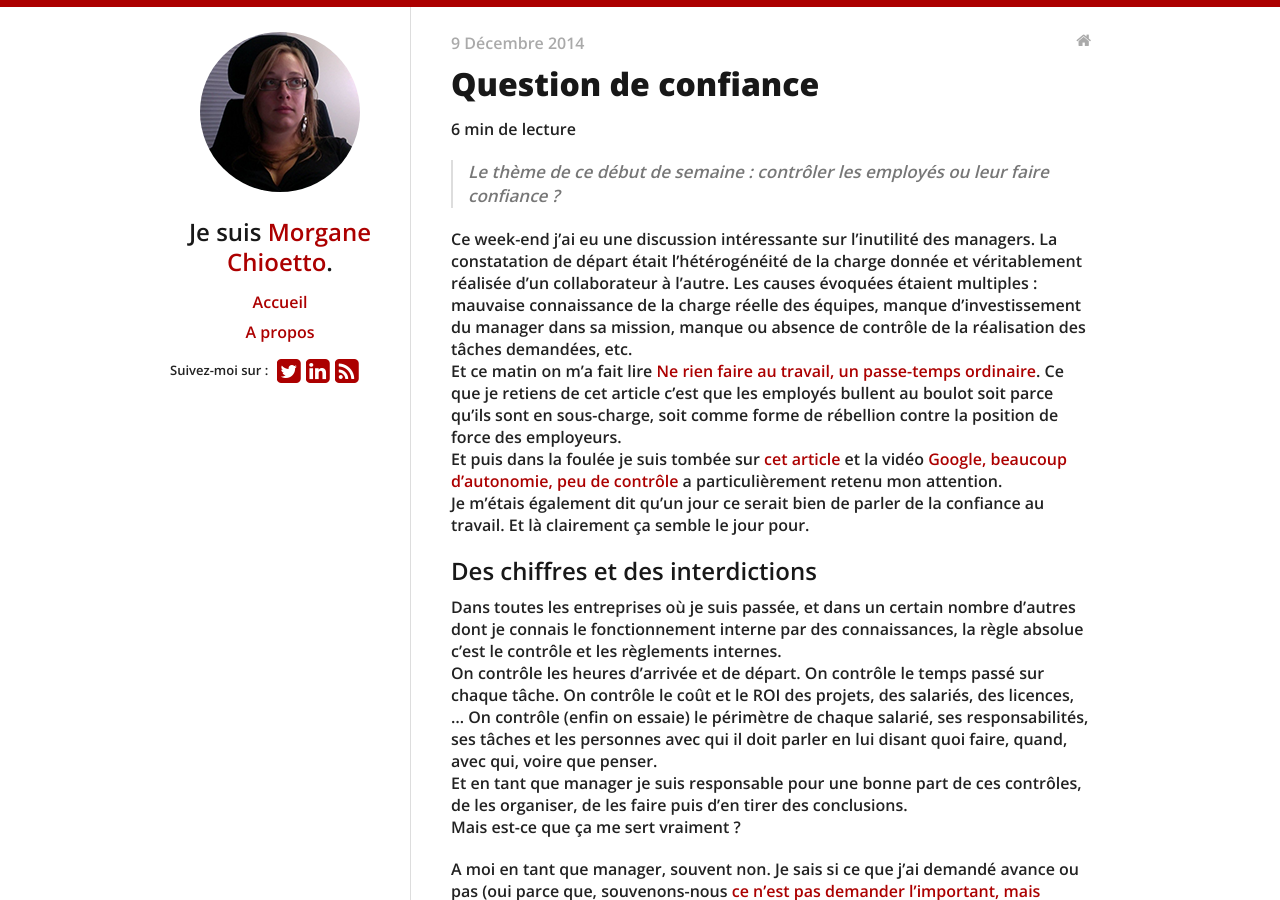
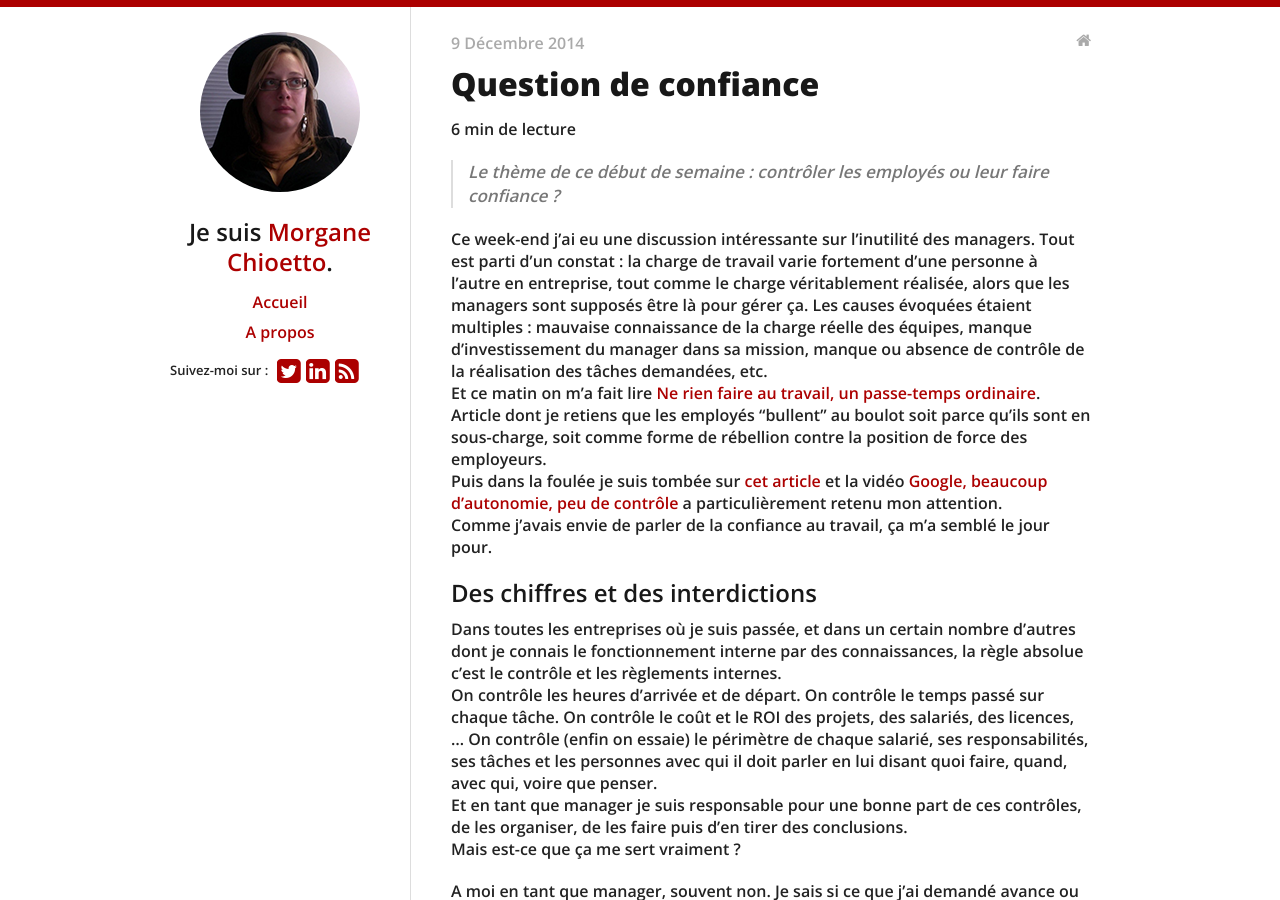
Before and after one commit to chipisan/blog, a Jekyll site: the page built from _posts/2014-12-09-question-confiance.md, in a window 1280 px wide and 900 px high. Built offline with Jekyll 4.4.1, drawn with Linux system fonts in a browser that asks for light colours; nearby versions of some CDN libraries; Markdown is read by kramdown in place of the engine named in the settings; some of the changed text lies outside the part shown.

Commit message:
Màj intro

```diff
--- a/_posts/2014-12-09-question-confiance.md
+++ b/_posts/2014-12-09-question-confiance.md
@@ -7,10 +7,10 @@ permalink: /organisations/question-de-confiance
 ---
 > Le thème de ce début de semaine : contrôler les employés ou leur faire confiance ?
 
-Ce week-end j'ai eu une discussion intéressante sur l'inutilité des managers. La constatation de départ était l'hétérogénéité de la charge donnée et véritablement réalisée d'un collaborateur à l'autre. Les causes évoquées étaient multiples : mauvaise connaissance de la charge réelle des équipes, manque d'investissement du manager dans sa mission, manque ou absence de contrôle de la réalisation des tâches demandées, etc.
-Et ce matin on m'a fait lire [Ne rien faire au travail, un passe-temps ordinaire](http://www.lexpress.fr/emploi/gestion-carriere/ne-rien-faire-au-travail-un-passe-temps-ordinaire_1627679.html). Ce que je retiens de cet article c'est que les employés bullent au boulot soit parce qu'ils sont en sous-charge, soit comme forme de rébellion contre la position de force des employeurs.
-Et puis dans la foulée je suis tombée sur [cet article](http://www.cadreo.com/actualites/dt-le-management-chez-google-un-modele-a-decouvrir) et la vidéo [Google, beaucoup d'autonomie, peu de contrôle](http://vimeo.com/113493962) a particulièrement retenu mon attention.
-Je m'étais également dit qu'un jour ce serait bien de parler de la confiance au travail. Et là clairement ça semble le jour pour.
+Ce week-end j'ai eu une discussion intéressante sur l'inutilité des managers. Tout est parti d'un constat : la charge de travail varie fortement d'une personne à l'autre en entreprise, tout comme le charge véritablement réalisée, alors que les managers sont supposés être là pour gérer ça. Les causes évoquées étaient multiples : mauvaise connaissance de la charge réelle des équipes, manque d'investissement du manager dans sa mission, manque ou absence de contrôle de la réalisation des tâches demandées, etc.
+Et ce matin on m'a fait lire [Ne rien faire au travail, un passe-temps ordinaire](http://www.lexpress.fr/emploi/gestion-carriere/ne-rien-faire-au-travail-un-passe-temps-ordinaire_1627679.html). Article dont je retiens que les employés "bullent" au boulot soit parce qu'ils sont en sous-charge, soit comme forme de rébellion contre la position de force des employeurs.
+Puis dans la foulée je suis tombée sur [cet article](http://www.cadreo.com/actualites/dt-le-management-chez-google-un-modele-a-decouvrir) et la vidéo [Google, beaucoup d'autonomie, peu de contrôle](http://vimeo.com/113493962) a particulièrement retenu mon attention.
+Comme j'avais envie de parler de la confiance au travail, ça m'a semblé le jour pour.
 
 ## Des chiffres et des interdictions
 Dans toutes les entreprises où je suis passée, et dans un certain nombre d'autres dont je connais le fonctionnement interne par des connaissances, la règle absolue c'est le contrôle et les règlements internes.
```
Also changed, not shown: other parts of _posts/2014-12-09-question-confiance.md (+1 -1 lines).
